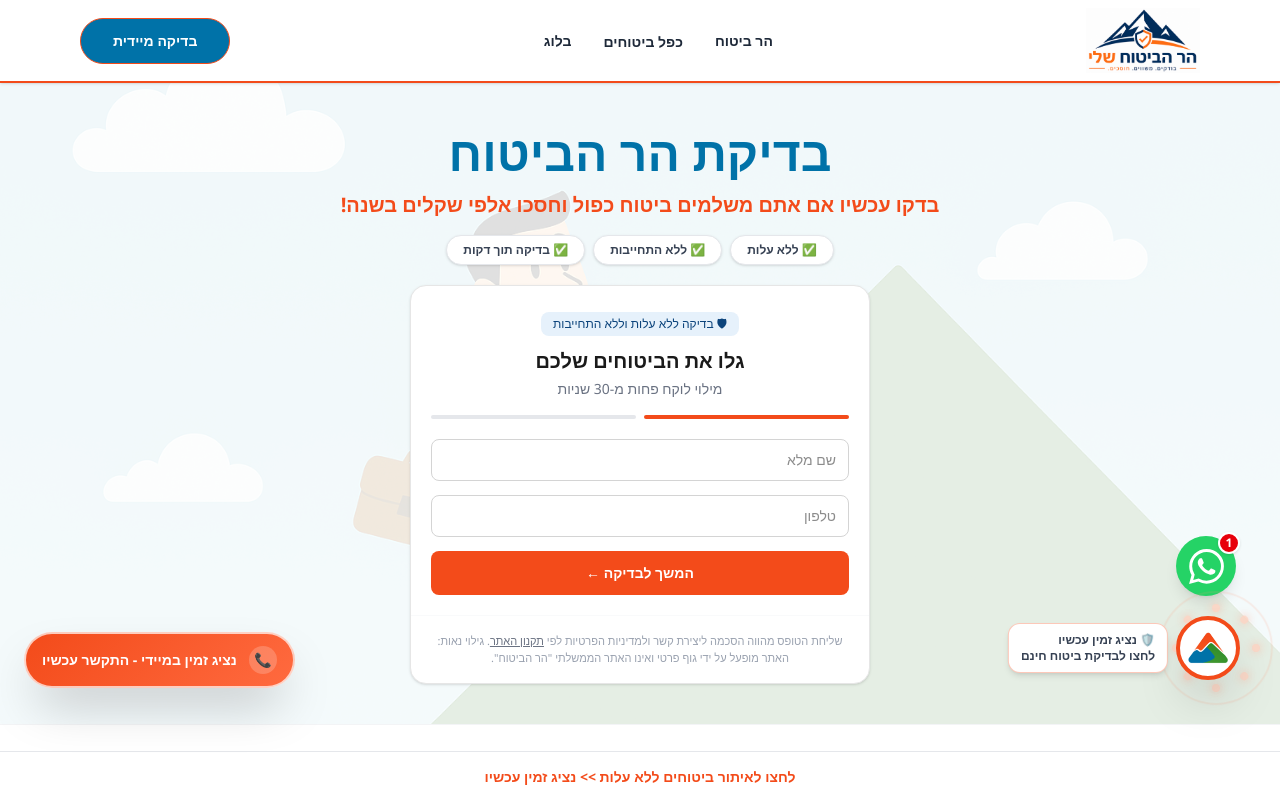
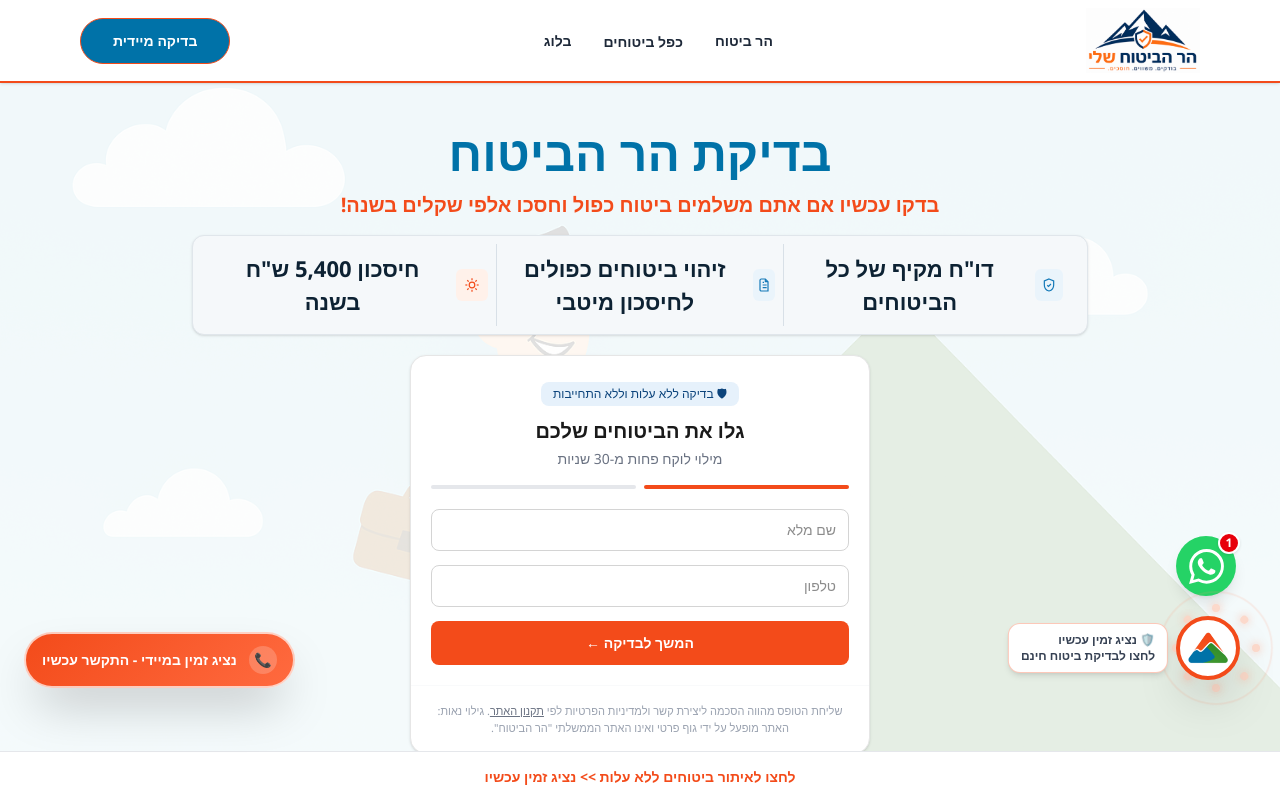
Before and after one commit to AsafGrinberg/harb, a Next.js app: page / in a window 1280 px wide. Shown: the top 800 px of the page. Built offline with nearby package versions, Linux system fonts and the light colour scheme.

Commit message:
Replace hero check badges with professional highlight strip

```diff
--- a/src/app/page.tsx
+++ b/src/app/page.tsx
@@ -6,6 +6,7 @@
 import InfoTabs from "@/components/InfoTabs";
 import Footer from "@/components/Footer";
 import StickyBar from "@/components/StickyBar";
+import HeroHighlights from "@/components/HeroHighlights";
 
 export default function Home() {
   return (
@@ -53,21 +54,7 @@
               בדקו עכשיו אם אתם משלמים ביטוח כפול וחסכו אלפי שקלים בשנה!
             </h2>
 
-            {/* Trust badges (inline under subtitle) */}
-            <div className="flex flex-wrap justify-center gap-2 mb-5">
-              {[
-                "✅ ללא עלות",
-                "✅ ללא התחייבות",
-                "✅ בדיקה תוך דקות",
-              ].map((b) => (
-                <span
-                  key={b}
-                  className="bg-white rounded-full px-4 py-1.5 text-xs font-semibold text-gray-700 border border-gray-200 shadow-sm"
-                >
-                  {b}
-                </span>
-              ))}
-            </div>
+            <HeroHighlights />
 
             {/* Form */}
             <LeadForm />
--- /dev/null
+++ b/src/components/HeroHighlights.tsx
@@ -0,0 +1,92 @@
+type Highlight = {
+  text: string;
+  icon: "shield" | "document" | "savings";
+  iconBg: string;
+};
+
+const highlights: Highlight[] = [
+  {
+    text: 'דו"ח מקיף של כל הביטוחים',
+    icon: "shield",
+    iconBg: "#EAF4FB",
+  },
+  {
+    text: "זיהוי ביטוחים כפולים לחיסכון מיטבי",
+    icon: "document",
+    iconBg: "#EAF4FB",
+  },
+  {
+    text: 'חיסכון 5,400 ש"ח בשנה',
+    icon: "savings",
+    iconBg: "#FFF1EA",
+  },
+];
+
+function Icon({ type }: { type: Highlight["icon"] }) {
+  if (type === "shield") {
+    return (
+      <svg viewBox="0 0 24 24" className="w-4 h-4" fill="none" stroke="currentColor" strokeWidth="1.8" aria-hidden="true">
+        <path d="M12 3l7 3v6c0 4.5-2.9 7.9-7 9-4.1-1.1-7-4.5-7-9V6l7-3z" />
+        <path d="M9.4 12.4l1.8 1.8 3.7-3.7" />
+      </svg>
+    );
+  }
+
+  if (type === "document") {
+    return (
+      <svg viewBox="0 0 24 24" className="w-4 h-4" fill="none" stroke="currentColor" strokeWidth="1.8" aria-hidden="true">
+        <path d="M8 3h6l4 4v14H8a2 2 0 01-2-2V5a2 2 0 012-2z" />
+        <path d="M14 3v4h4" />
+        <path d="M10 12h6M10 16h6M10 8h2" />
+      </svg>
+    );
+  }
+
+  return (
+    <svg viewBox="0 0 24 24" className="w-4 h-4" fill="none" stroke="currentColor" strokeWidth="1.8" aria-hidden="true">
+      <path d="M12 2v3" />
+      <path d="M12 19v3" />
+      <path d="M4.9 4.9l2.1 2.1" />
+      <path d="M17 17l2.1 2.1" />
+      <path d="M2 12h3" />
+      <path d="M19 12h3" />
+      <path d="M4.9 19.1L7 17" />
+      <path d="M17 7l2.1-2.1" />
+      <circle cx="12" cy="12" r="4.2" />
+    </svg>
+  );
+}
+
+export default function HeroHighlights() {
+  return (
+    <div className="w-full max-w-4xl mb-5">
+      <div
+        className="w-full rounded-xl border border-[#E0E6EB] bg-[#F5F8FA] px-2 sm:px-4 py-2 shadow-sm"
+        dir="rtl"
+      >
+        <div className="flex flex-col md:flex-row md:items-center">
+          {highlights.map((item, index) => (
+            <div
+              key={item.text}
+              className="flex items-center justify-center gap-2 px-2 py-2 text-[#0D2233] text-[13px] md:text-[22px] font-semibold"
+              style={{
+                flex: 1,
+                borderInlineStart: index > 0 ? "1px solid #D8E0E7" : "none",
+              }}
+            >
+              <span
+                className="inline-flex items-center justify-center rounded-md w-6 h-6 md:w-8 md:h-8"
+                style={{ backgroundColor: item.iconBg }}
+              >
+                <span className={item.icon === "savings" ? "text-[#F34B1A]" : "text-[#1479B8]"}>
+                  <Icon type={item.icon} />
+                </span>
+              </span>
+              <span>{item.text}</span>
+            </div>
+          ))}
+        </div>
+      </div>
+    </div>
+  );
+}
--- a/src/components/InsurancePageLayout.tsx
+++ b/src/components/InsurancePageLayout.tsx
@@ -6,13 +6,12 @@
 import InfoTabs from "./InfoTabs";
 import Footer from "./Footer";
 import StickyBar from "./StickyBar";
+import HeroHighlights from "./HeroHighlights";
 
 interface Props {
   title: string;
   subtitle: string;
 }
-
-const badges = ["✅ ללא עלות", "✅ ללא התחייבות", "✅ בדיקה תוך דקות"];
 
 export default function InsurancePageLayout({ title, subtitle }: Props) {
   return (
@@ -49,16 +48,7 @@
             >
               {subtitle}
             </h2>
-            <div className="flex flex-wrap justify-center gap-2 mb-5">
-              {badges.map((b) => (
-                <span
-                  key={b}
-                  className="bg-white rounded-full px-4 py-1.5 text-xs font-semibold text-gray-700 border border-gray-200 shadow-sm"
-                >
-                  {b}
-                </span>
-              ))}
-            </div>
+            <HeroHighlights />
             <LeadForm />
           </div>
         </section>
```
